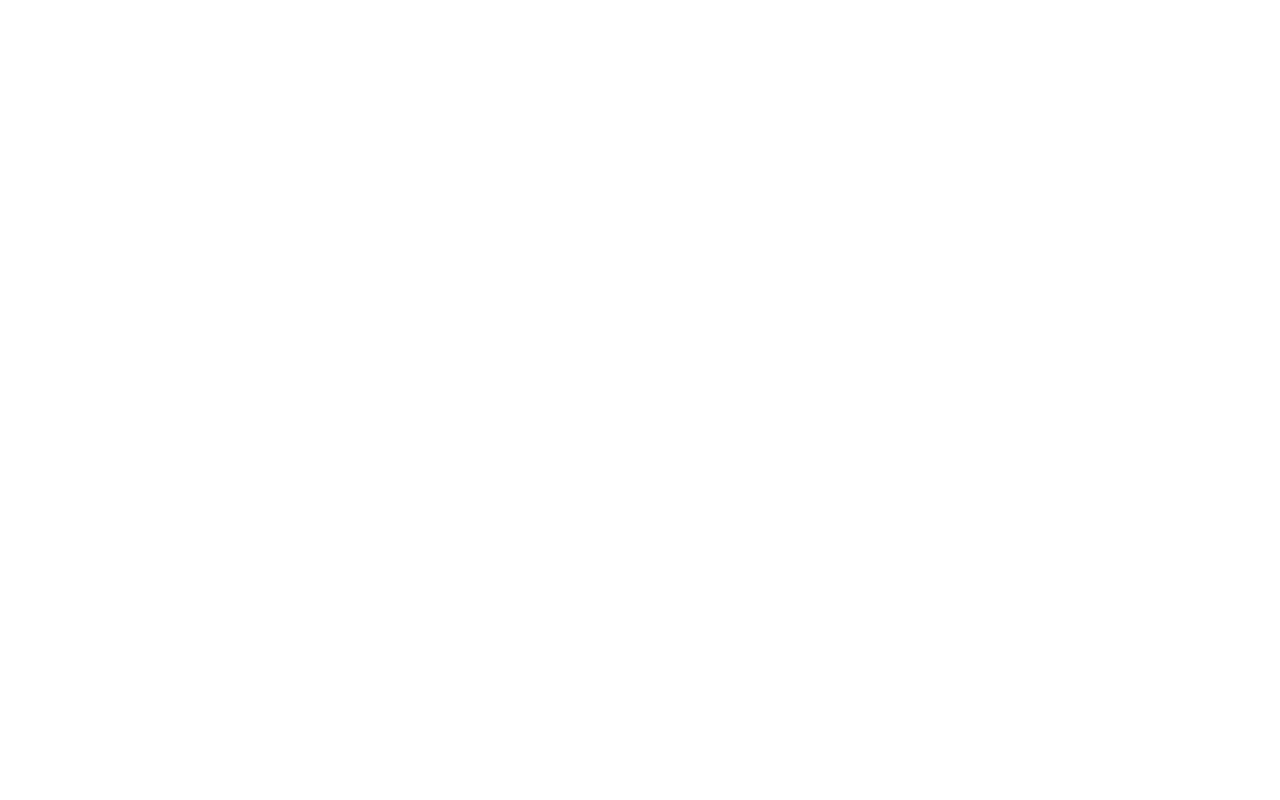
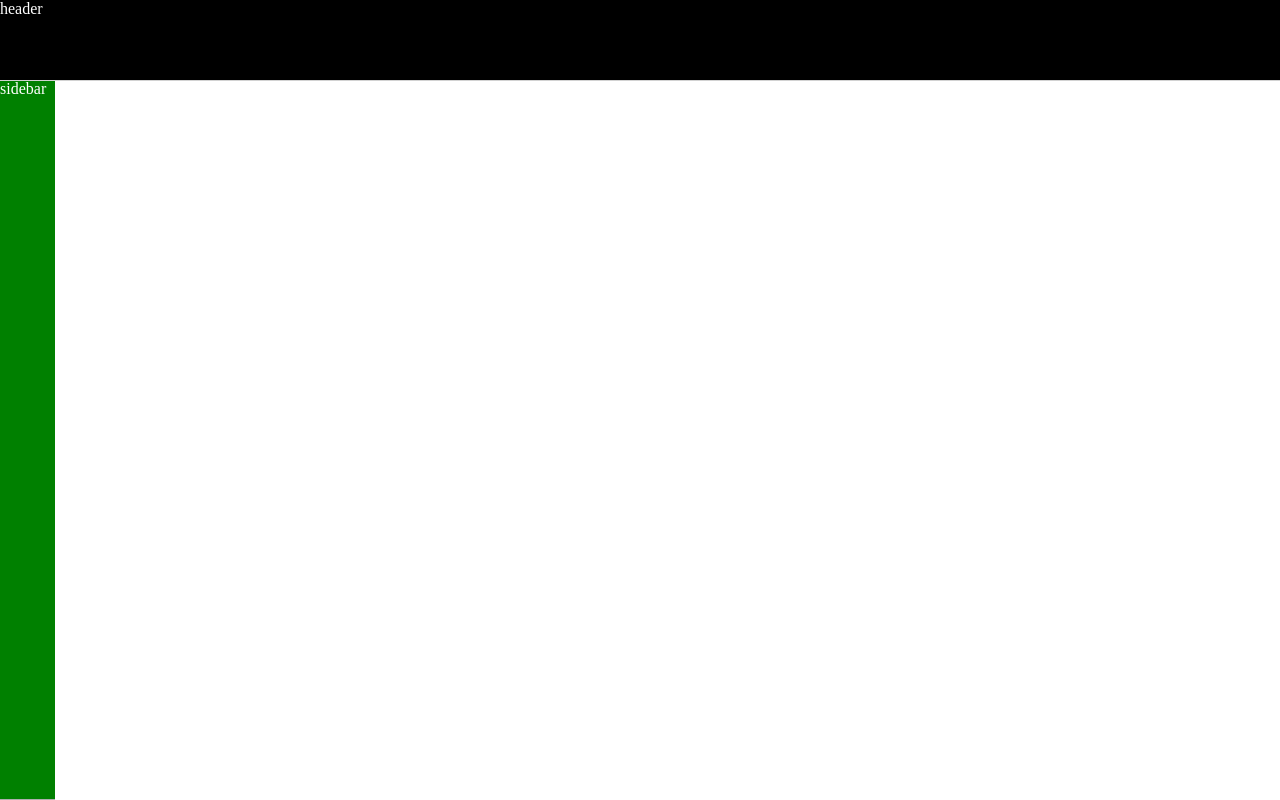
Before and after one commit to YosiBs/Personal-Website, a plain HTML site: page html/main-page.html in a window 1280 px wide. Drawn offline with Linux system fonts and the light colour scheme.

Commit message:
started working on the header and sidebar

```diff
--- a/html/main-page.html
+++ b/html/main-page.html
@@ -3,8 +3,18 @@
 <head>
   <meta charset="UTF-8" />
   <title>Yosi's Website</title>
+
+  <link rel="stylesheet" href="../styles/general.css">
+  <link rel="stylesheet" href="../styles/header.css">
+  <link rel="stylesheet" href="../styles/sidebar.css">
+  <link href="https://fonts.googleapis.com/css2?family=Poppins:wght@300;600&family=Roboto:wght@400;500;700&display=swap" rel="stylesheet">
 </head>
 <body>
-
+  <div class="header-container">
+    header
+  </div>
+  <div class="sidebar-container">
+    sidebar
+  </div>
 </body>
 </html>
--- /dev/null
+++ b/styles/general.css
@@ -0,0 +1,11 @@
+body {
+  margin: 0;
+  padding-top: 80px;
+  padding-left: 80px;
+}
+
+p {
+  font-family: Roboto, Arial;
+  margin-top: 0;
+  margin-bottom: 0;
+}
--- /dev/null
+++ b/styles/header.css
@@ -0,0 +1,16 @@
+.header-container {
+  background-color: black;
+  color: white;
+  display: flex;
+  flex-direction: row;
+  justify-content: space-between;
+  position: fixed;
+  height: 80px;
+  top: 0;
+  left: 0;
+  right: 0;
+  border-bottom-width: 1px;
+  border-bottom-style: solid;
+  border-bottom-color: rgb(210, 210, 210);
+  z-index: 100;
+}
--- /dev/null
+++ b/styles/sidebar.css
@@ -0,0 +1,16 @@
+.sidebar-container {
+  background-color: green;
+  color: white;
+  width: 55px;
+  top: 80px;
+  bottom: 0;
+  left: 0;
+  position: fixed;
+  display: flex;
+  flex-direction: column;
+  justify-content: space-between;
+  border-bottom-width: 1px;
+  border-bottom-style: solid;
+  border-bottom-color: rgb(175, 175, 175);
+  z-index: 99;
+}
```
